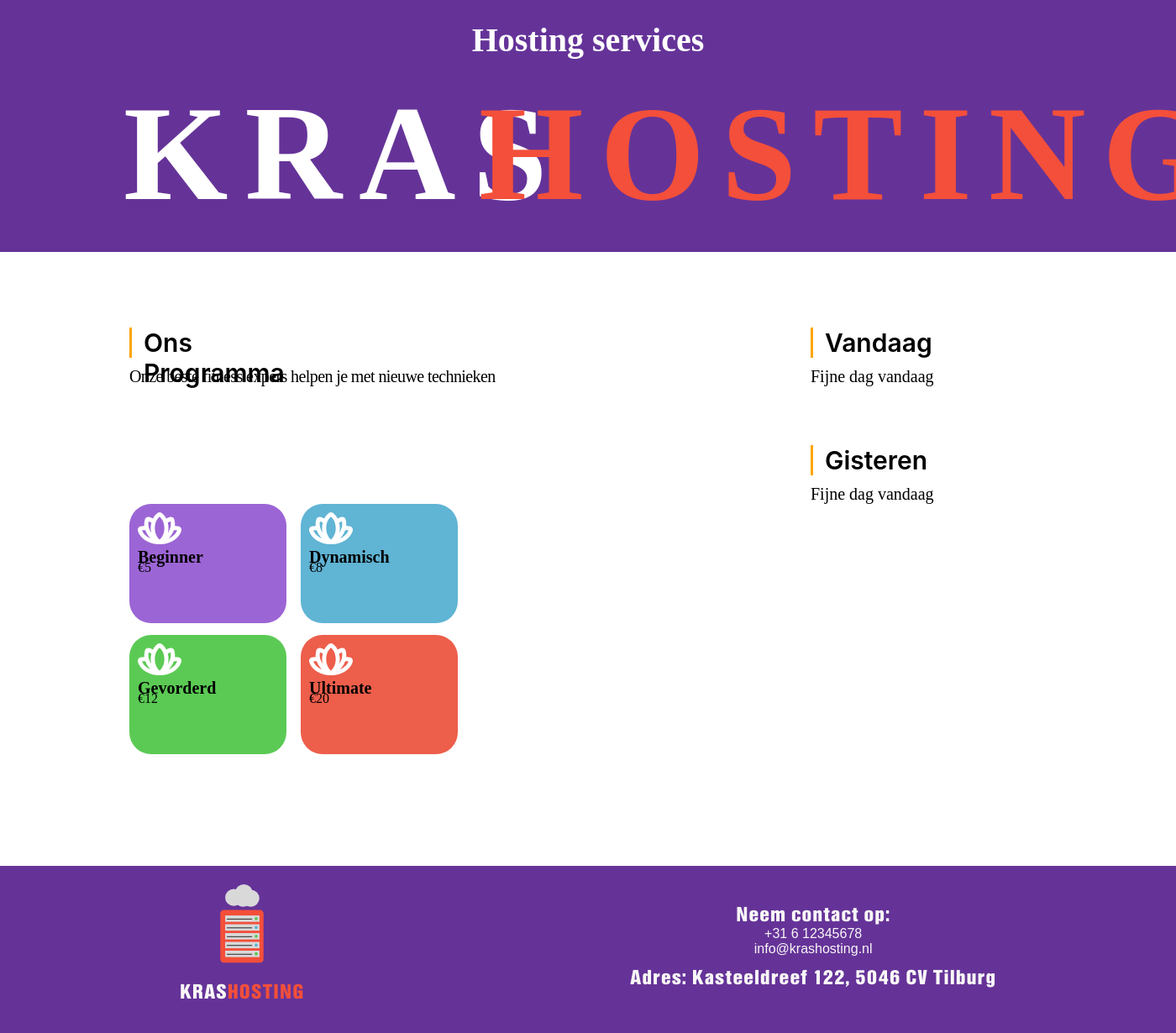
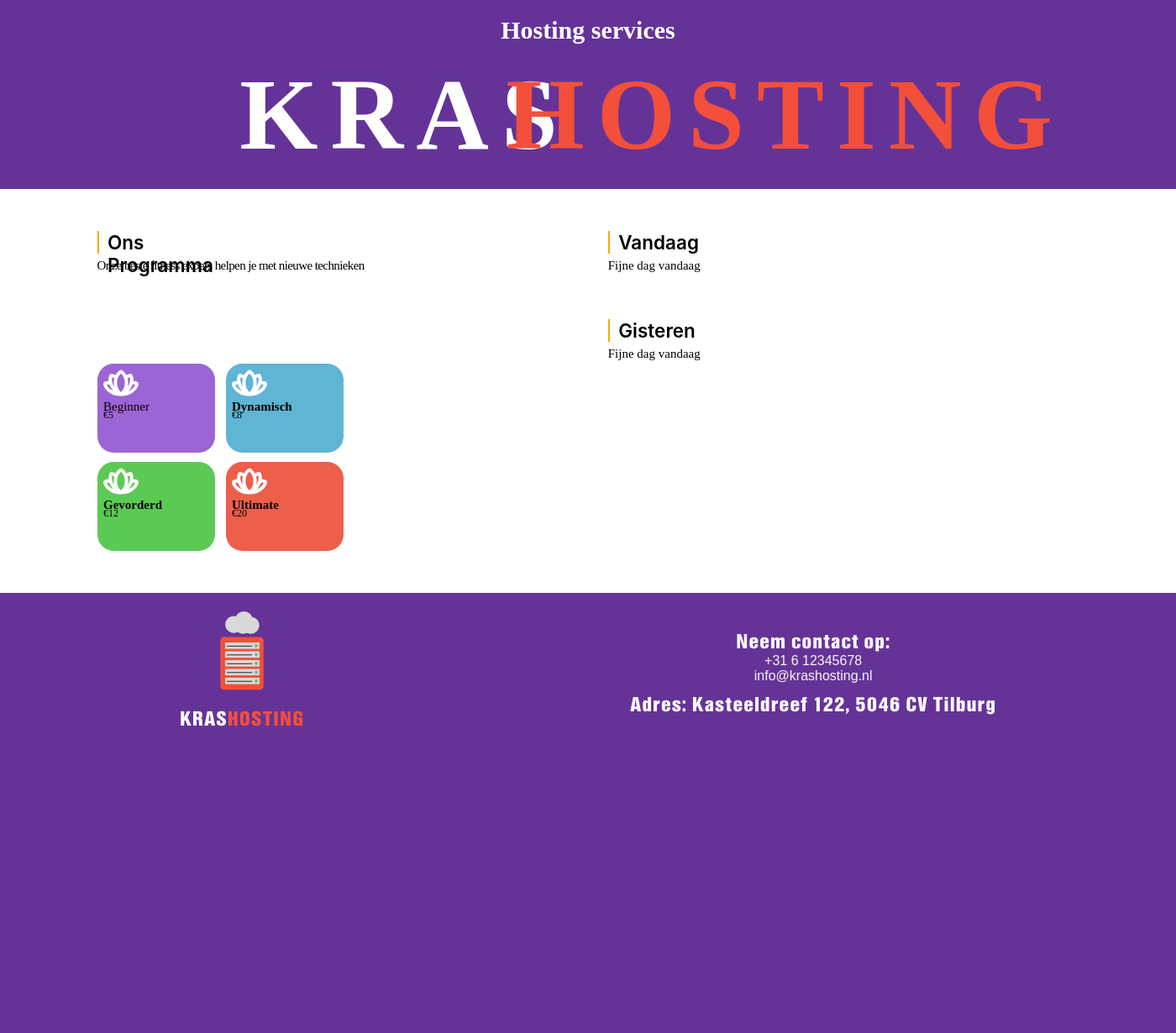
Before and after one commit to TiesOnKip/krashosting, a PHP site: page /home.php in a window 1400 px wide; the page is wider, and only the part inside the window is pictured. Shown: the part 70-1300 px from the top of that part at 84% size. After the commit the page ends 935 px from the top of that part, so only its background shows below. Run offline with PHP 8.4, Linux system fonts and the light colour scheme; some web fonts are replaced.

Commit message:
hopelijk gefixed

```diff
--- a/src/css/home.css
+++ b/src/css/home.css
@@ -1,12 +1,13 @@
 @import url('main.css');
 body {
-  height: 1300px;
+    height: 975px;
 }
+
 h1 {
-    font-size: 2.5rem;
-    margin-bottom: 30px;
-    border-left: 3px solid orange;
-    padding-left: 14px;
+    font-size: 1.8rem;
+    margin-bottom: 22.5px;
+    border-left: 2.25px solid orange;
+    padding-left: 10.5px;
 }
 
 .hero {
@@ -16,18 +17,18 @@ h1 {
     justify-content: center;
     align-items: center;
     width: 100%;
-    height: 300px;
+    height: 225px;
     font-family: "TT Backwards Sans Trial";
 }
 
 .heroTextKlein {
     color: #FFF;
     font-family: "TT Backwards Sans Trial";
-    font-size: 40px;
+    font-size: 30px;
     font-style: normal;
     font-weight: 700;
     line-height: normal;
-    margin-bottom: 20px; /* Add some space between klein and groot texts */
+    margin-bottom: 15px;
 }
 
 .heroTextContainer {
@@ -37,279 +38,282 @@ h1 {
 }
 
 .heroTextGroot1 {
-    width: 453px;
+    width: 339.75px;
     color: #FFF;
     font-family: "TT Backwards Sans Trial";
-    font-size: 160px;
+    font-size: 120px;
     font-style: normal;
     font-weight: 600;
     line-height: normal;
-    letter-spacing: 20px;
+    letter-spacing: 15px;
 }
 
 .heroTextGroot2 {
-    width: 453px;
+    width: 339.75px;
     color: #F34F3A;
     font-family: "TT Backwards Sans Trial";
-    font-size: 160px;
+    font-size: 120px;
     font-style: normal;
     font-weight: 600;
     line-height: normal;
-    letter-spacing: 20px;
-    margin-left: -30px;
-    margin-right: 230px;
+    letter-spacing: 15px;
+    margin-left: -22.5px;
+    margin-right: 172.5px;
 }
 
 .vandaagTitel {
     color: #000;
     font-family: Inter;
-    font-size: 30px;
+    font-size: 22.5px;
     font-style: normal;
     font-weight: 600;
     line-height: normal;
     position: absolute;
-    width: 128px;
-    height: 36px;
-    top: 460px;
-    left: 965px;
+    width: 96px;
+    height: 27px;
+    top: 345px;
+    left: 723.75px;
 }
 
 .vandaagText {
     color: #000;
     font-family: "Anek Bangla";
-    font-size: 20px;
+    font-size: 15px;
     font-style: normal;
     font-weight: 300;
-    line-height: 120%; /* 24px */
+    line-height: 90%;
     position: absolute;
-    width: 147px;
-    height: 24px;
-    top: 506px;
-    left: 965px;
+    width: 110.25px;
+    height: 18px;
+    top: 379.5px;
+    left: 723.75px;
 }
 
 .gisterenTitel {
     color: #000;
     font-family: Inter;
-    font-size: 30px;
+    font-size: 22.5px;
     font-style: normal;
     font-weight: 600;
     line-height: normal;
     position: absolute;
-    width: 125px;
-    height: 36px;
-    top: 600px;
-    left: 965px;
+    width: 96px;
+    height: 27px;
+    top: 450px;
+    left: 723.75px;
 }
 
 .gisterenText {
     color: #000;
     font-family: "Anek Bangla";
-    font-size: 20px;
+    font-size: 15px;
     font-style: normal;
     font-weight: 300;
-    line-height: 120%; /* 24px */
+    line-height: 90%;
     position: absolute;
-    width: 147px;
-    height: 24px;
-    top: 646px;
-    left: 965px;
+    width: 110.25px;
+    height: 18px;
+    top: 484.5px;
+    left: 723.75px;
 }
 
 .onsProgrammaTitel {
     color: #000;
     font-family: Inter;
-    font-size: 30px;
+    font-size: 22.5px;
     font-style: normal;
     font-weight: 600;
     line-height: normal;
     position: absolute;
-    width: 233px;
-    height: 36px;
-    top: 460px;
-    left: 154px;
+    width: 174.75px;
+    height: 27px;
+    top: 345px;
+    left: 115.5px;
 }
 
 .onsProgrammaText {
     color: #000;
     font-family: "Anek Bangla";
-    font-size: 20px;
+    font-size: 15px;
     font-style: normal;
     font-weight: 300;
-    line-height: 120%; /* 24px */
+    line-height: 90%;
     letter-spacing: -0.6px;
     position: absolute;
-    width: 450px;
-    height: 24px;
-    top: 506px;
-    left: 154px;
+    width: 337.5px;
+    height: 18px;
+    top: 379.5px;
+    left: 115.5px;
 }
 
 .beginner {
-    width: 187px;
-    height: 142px;
-    border-radius: 26px;
+    width: 140.25px;
+    height: 106.5px;
+    border-radius: 19.5px;
     background: #9C65D5;
     flex-shrink: 0;
     position: absolute;
-    top: 670px;
-    left: 154px;
+    top: 502.5px;
+    left: 115.5px;
 }
 
 .beginner img {
     position: relative;
-    left: 10px;
-    top: 10px;
+    left: 7.5px;
+    top: 7.5px;
+    height: 30%;
+    width: 30%;
 }
 
 .beginnerText {
     color: #000;
     font-family: "TT Backwards Sans Trial";
-    font-size: 20px;
+    font-size: 15px;
     font-style: normal;
-    font-weight: 700;
+    font-weight: 100;
     line-height: normal;
     position: relative;
-    left: 10px;
-    top: 10px;
+    left: 7.5px;
+    top: 7.5px;
 }
 
 .beginnerPrijs {
     color: #000;
     font-family: "Anek Bangla";
-    font-size: 16px;
+    font-size: 12px;
     font-style: normal;
     font-weight: 300;
     line-height: normal;
     position: relative;
-    top: 2px;
-    left: 10px;
+    top: 1.5px;
+    left: 7.5px;
 }
 
 .dynamisch {
-    width: 187px;
-    height: 142px;
-    border-radius: 26px;
+    width: 140.25px;
+    height: 106.5px;
+    border-radius: 19.5px;
     background: #60B4D4;
     flex-shrink: 0;
     position: absolute;
-    top: 670px;
-    left: 358px;
+    top: 502.5px;
+    left: 268.5px;
 }
 
 .dynamisch img {
     position: relative;
-    left: 10px;
-    top: 10px;
+    left: 7.5px;
+    top: 7.5px;
+    height: 30%;
+    width: 30%;
 }
 
 .dynamischText {
     color: #000;
     font-family: "TT Backwards Sans Trial";
-    font-size: 20px;
+    font-size: 15px;
     font-style: normal;
     font-weight: 700;
     line-height: normal;
     position: relative;
-    left: 10px;
-    top: 10px;
+    left: 7.5px;
+    top: 7.5px;
 }
 
 .dynamischPrijs {
     color: #000;
     font-family: "Anek Bangla";
-    font-size: 16px;
+    font-size: 12px;
     font-style: normal;
     font-weight: 300;
     line-height: normal;
     position: relative;
-    top: 2px;
-    left: 10px;
+    top: 1.5px;
+    left: 7.5px;
 }
+
 .gevorderd {
-   width: 187px;
-   height: 142px;
-   border-radius: 26px;
+    width: 140.25px;
+    height: 106.5px;
+    border-radius: 19.5px;
     background: #5BCA54;
     flex-shrink: 0;
     position: absolute;
-   width: 187;
-   height: 142;
-   top: 826px;
-   left: 154px;
-   border-radius: 26px;
+    top: 619.5px;
+    left: 115.5px;
 }
 
 .gevorderd img {
     position: relative;
-    left: 10px;
-    top: 10px;
+    left: 7.5px;
+    top: 7.5px;
+    height: 30%;
+    width: 30%;
 }
 
 .gevorderdText {
     color: #000;
     font-family: "TT Backwards Sans Trial";
-    font-size: 20px;
+    font-size: 15px;
     font-style: normal;
     font-weight: 700;
     line-height: normal;
     position: relative;
-    left: 10px;
-    top: 10px;
+    left: 7.5px;
+    top: 7.5px;
 }
 
 .gevorderdPrijs {
     color: #000;
     font-family: "Anek Bangla";
-    font-size: 16px;
+    font-size: 12px;
     font-style: normal;
     font-weight: 300;
     line-height: normal;
     position: relative;
-    top: 2px;
-    left: 10px;
+    top: 1.5px;
+    left: 7.5px;
 }
+
 .ultimate {
-    width: 187px;
-    height: 142px;
-    border-radius: 26px;
+    width: 140.25px;
+    height: 106.5px;
+    border-radius: 19.5px;
     background: #ED5E4B;
     flex-shrink: 0;
     position: absolute;
-    width: 187;
-    height: 142;
-    top: 826px;
-    left: 358px;
-    border-radius: 26px;
-
+    top: 619.5px;
+    left: 268.5px;
 }
 
 .ultimate img {
     position: relative;
-     left: 10px;
-     top: 10px;
+    left: 7.5px;
+    top: 7.5px;
+    height: 30%;
+    width: 30%;
 }
 
 .ultimateText {
     color: #000;
     font-family: "TT Backwards Sans Trial";
-     font-size: 20px;
+    font-size: 15px;
     font-style: normal;
     font-weight: 700;
     line-height: normal;
     position: relative;
-     left: 10px;
-     top: 10px;
+    left: 7.5px;
+    top: 7.5px;
 }
 
 .ultimatePrijs {
     color: #000;
     font-family: "Anek Bangla";
-     font-size: 16px;
+    font-size: 12px;
     font-style: normal;
     font-weight: 300;
     line-height: normal;
     position: relative;
-     top: 2px;
-     left: 10px;
+    top: 1.5px;
+    left: 7.5px;
 }
```
Also changed, not shown: src/css/contact.css (+70 -70 lines). Lines whose indentation alone changed are shown as unchanged.
